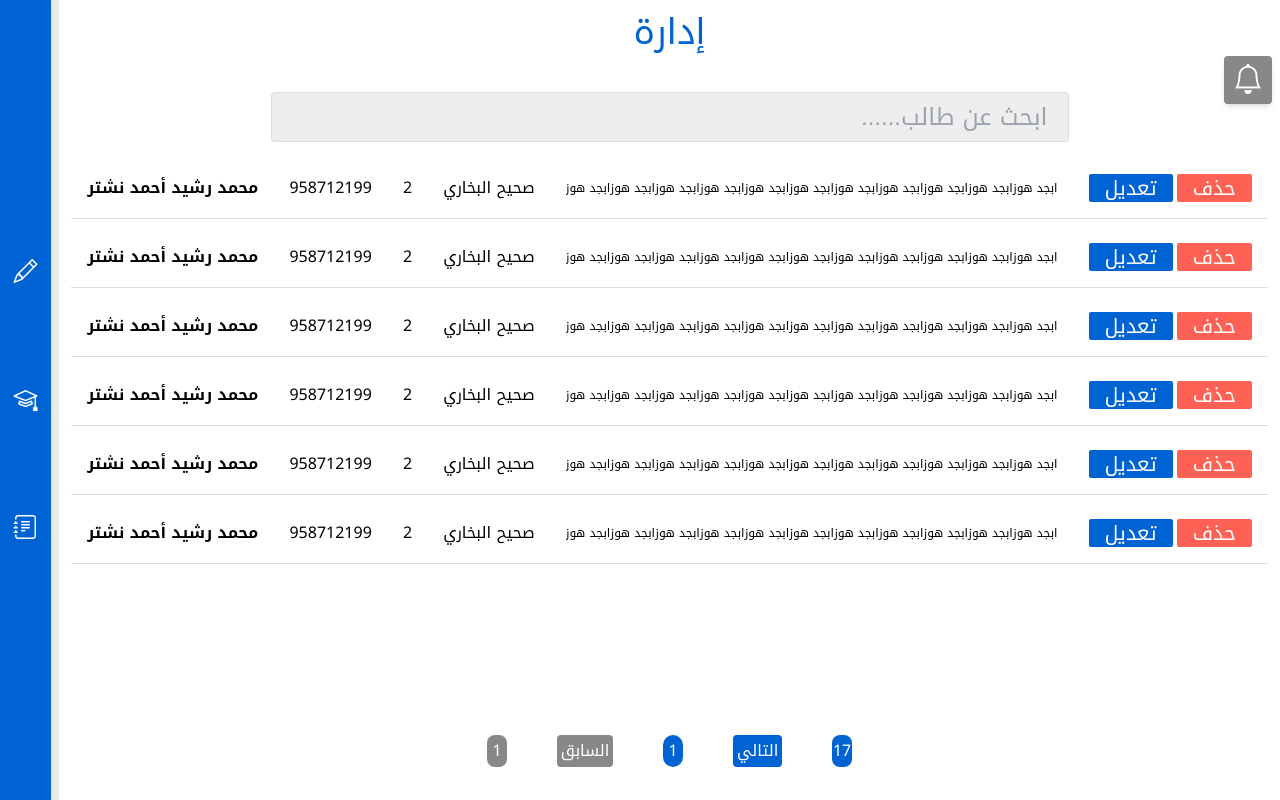
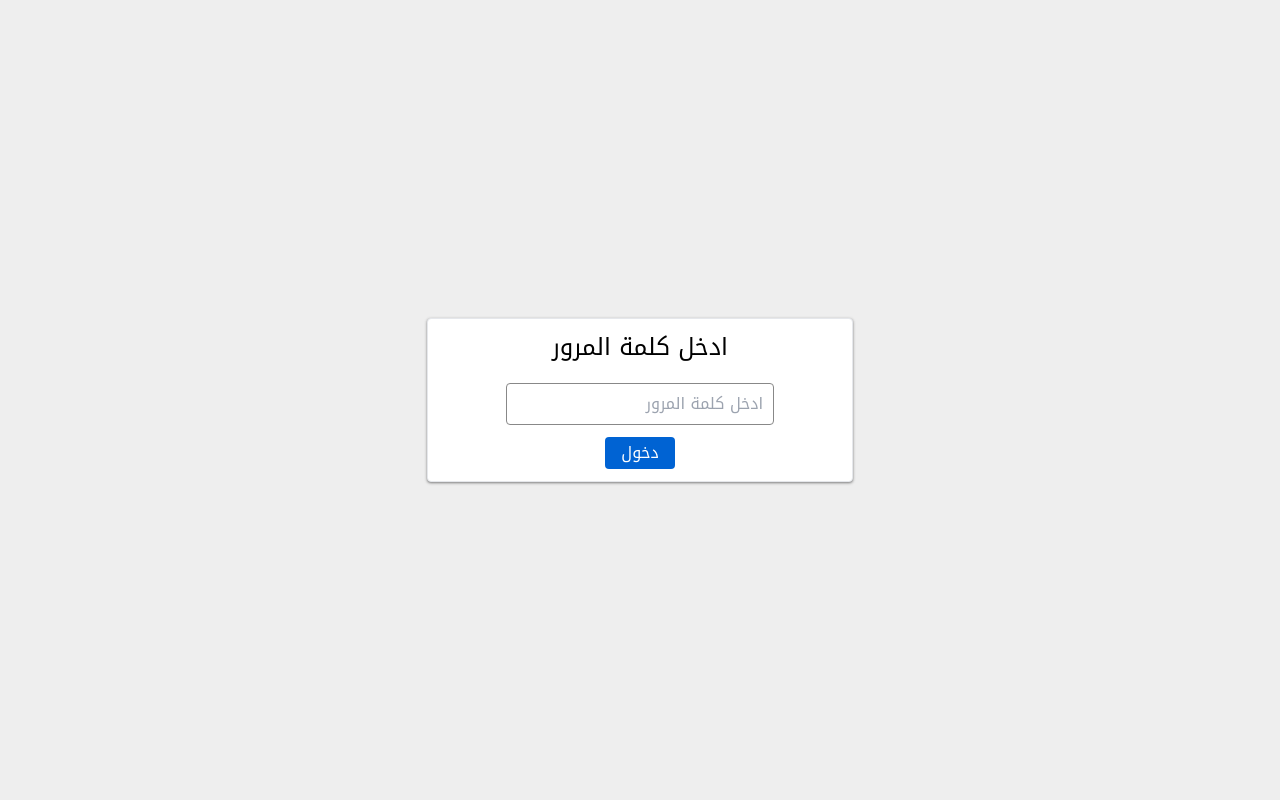
Before and after one commit to Rashidnashtar/shipany-dash, a React (Vite) app: page /join in a window 1280 px wide. Built offline with nearby package versions, Linux system fonts and the light colour scheme.

Commit message:
adding the password page and setting up private and public routes

```diff
--- a/src/App.tsx
+++ b/src/App.tsx
@@ -1,15 +1,17 @@
 import "./app.css";
-import Navbar from "./components/navbar";
-import Management from "./components/management";
-import PendingList from "./components/pending-list";
+import Main from "./pages/main";
+import Join from "./pages/join";
+import { Routes, Route } from "react-router-dom";
+import PrivateRoute from "./components/assets/privateroute";
 function App() {
   return (
     <div className="app">
-      <div className="main-container h-screen flex flex-row gap-2  ">
-        <Navbar />
-        <Management />
-        <PendingList />
-      </div>
+      <Routes>
+        <Route element={<PrivateRoute />}>
+          <Route path="/" element={<Main />} />
+        </Route>
+        <Route path="/join" element={<Join />} />
+      </Routes>
     </div>
   );
 }
--- a/src/assets/js/helpers.ts
+++ b/src/assets/js/helpers.ts
@@ -6,3 +6,5 @@ export const getName = (first: string, father: string | null, last: string) => {
 };
 export const isItAllArabic = (string: string) =>
   !/[^\u0600-\u06FF ]/.test(string);
+
+export const isItAllNumbers = (string: string) => !/[^$,\.\d]/.test(string);
--- /dev/null
+++ b/src/components/assets/custom-input.tsx
@@ -0,0 +1,78 @@
+import { ChangeEvent } from "react";
+import { isItAllArabic, isItAllNumbers } from "../../assets/js/helpers";
+interface props {
+  id: string;
+  value: string;
+  type: string;
+  name: string;
+  placeholder: string;
+  pattern: string;
+  handleChange: any;
+  arabicTitle: string;
+  dataInfo?: string;
+  isNotRequired?: boolean;
+  maxLength?: number;
+  isPhone?: boolean;
+  isArabic?: boolean;
+  isClassNumber?: boolean;
+  staticPhoneNum?: string;
+}
+const CustomInput: React.FC<props> = ({
+  id,
+  value,
+  type,
+  name,
+  placeholder,
+  pattern,
+  handleChange,
+  dataInfo,
+  arabicTitle,
+  isNotRequired,
+  maxLength,
+  isPhone,
+  isArabic,
+  isClassNumber,
+  staticPhoneNum,
+}) => {
+  const handelLocalChange = (event: ChangeEvent) => {
+    const { name, value, validity, parentElement } =
+      event.target as HTMLInputElement;
+    if (!validity.valid) {
+      parentElement?.classList.add("text-main-red border border-main-red");
+    } else {
+      parentElement?.classList.remove("text-main-red border border-main-red");
+    }
+    // Arabic inputs Vaildation
+    if (isArabic && !isItAllArabic(value)) return;
+
+    //  Number Vaildation
+    if ((isPhone || isClassNumber) && !isItAllNumbers(value)) return;
+
+    //  Class Number Vaildation
+    if (isClassNumber && (+value > 12 || +value < 1)) {
+      parentElement?.classList.add("text-main-red border border-main-red");
+    }
+    // confirme Password Vaildation
+    handleChange(value, name, parentElement);
+  };
+  return (
+    <label htmlFor={id} className={`${isPhone ? "flex" : ""}`}>
+      <input
+        onChange={handelLocalChange}
+        type={type}
+        id={id}
+        value={value}
+        name={name}
+        placeholder={placeholder}
+        pattern={pattern}
+        required={!!!isNotRequired}
+        maxLength={maxLength || undefined}
+        className={`${isPhone ? "clasfag" : ""}`}
+      />
+      {isPhone && <p className="static-pre-number">{staticPhoneNum}</p>}
+      <span data-info={dataInfo}>{arabicTitle}</span>
+    </label>
+  );
+};
+
+export default CustomInput;
--- /dev/null
+++ b/src/components/assets/privateroute.tsx
@@ -0,0 +1,8 @@
+import { Outlet, Navigate } from "react-router-dom";
+const PrivateRoute: React.FC = () => {
+  console.log("dafdsafa");
+  let auth = { token: true };
+  return auth.token ? <Outlet /> : <Navigate to="/join" />;
+};
+
+export default PrivateRoute;
--- a/src/main.tsx
+++ b/src/main.tsx
@@ -2,10 +2,13 @@ import React from "react";
 import ReactDOM from "react-dom/client";
 import App from "./App";
 import "./index.css";
+import { BrowserRouter } from "react-router-dom";
 import "bootstrap-icons/font/bootstrap-icons.css";
 
 ReactDOM.createRoot(document.getElementById("root") as HTMLElement).render(
   <React.StrictMode>
-    <App />
+    <BrowserRouter>
+      <App />
+    </BrowserRouter>
   </React.StrictMode>
 );
--- /dev/null
+++ b/src/pages/join.tsx
@@ -0,0 +1,57 @@
+import { ChangeEvent, useState } from "react";
+import { useNavigate } from "react-router-dom";
+const Join: React.FC = () => {
+  const [password, setPassword] = useState("");
+  const [isvalid, setIsValid] = useState(true);
+  const navigate = useNavigate();
+  const handleSubmit = () => {
+    if (import.meta.env.VITE_REACT_ADMIN_PASSWORD === password) {
+      navigate("/", "تم التسجيل بنجاح");
+    } else {
+      setIsValid(false);
+    }
+  };
+
+  return (
+    <div className="h-screen bg-main-bg-color flex justify-center items-center  ">
+      <div className="flex flex-col w-1/3  bg-white border shadow shadow-main-gray text-center p-3 rounded gap-3">
+        <h1 className="mb-2 text-2xl">ادخل كلمة المرور </h1>
+        <label className="relative" htmlFor="pass">
+          <input
+            className={
+              "w-2/3 outline-none border border-main-gray focus:border-main-blue focus:scale-105 rounded transition-all duration-300 placeholder-shown:text-right py-2 px-1" +
+              " " +
+              `${isvalid ? "" : " border-main-red focus:border-main-red "}`
+            }
+            type="password"
+            id="pass"
+            placeholder="ادخل كلمة المرور "
+            value={password}
+            onChange={(e: ChangeEvent) => {
+              const { value } = e.target as HTMLInputElement;
+              setPassword(value);
+              setIsValid(true);
+            }}
+          />
+          <span
+            className={
+              " absolute rounded-sm -bottom-10 right-0 bg-main-red p-1 text-xs text-white shadow shadow-main-gray" +
+              " " +
+              `${isvalid ? "hidden" : "block"}`
+            }
+          >
+            كلمة مرور خاطئة
+          </span>
+        </label>
+        <button
+          onClick={handleSubmit}
+          className="px-4 rounded text-white hover:bg-secandary-blue transition-all duration-300   py-1 bg-main-blue w-fit mx-auto "
+        >
+          دخول
+        </button>
+      </div>
+    </div>
+  );
+};
+
+export default Join;
--- /dev/null
+++ b/src/pages/main.tsx
@@ -0,0 +1,14 @@
+import Navbar from "../components/navbar";
+import Management from "../components/management";
+import PendingList from "../components/pending-list";
+const Main: React.FC = () => {
+  return (
+    <div className="main-container h-screen flex flex-row gap-2  ">
+      <Navbar />
+      <Management />
+      <PendingList />
+    </div>
+  );
+};
+
+export default Main;
```
Also changed, not shown: 1 other file (tests, documents, lock files or other folders).
